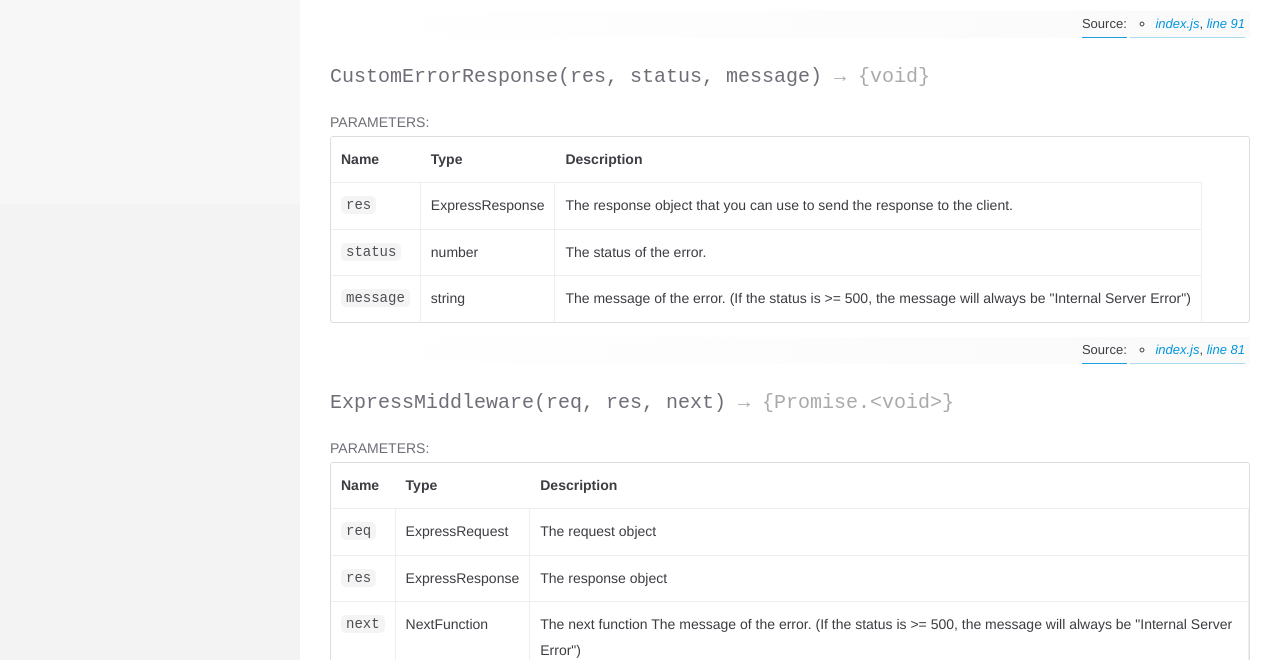
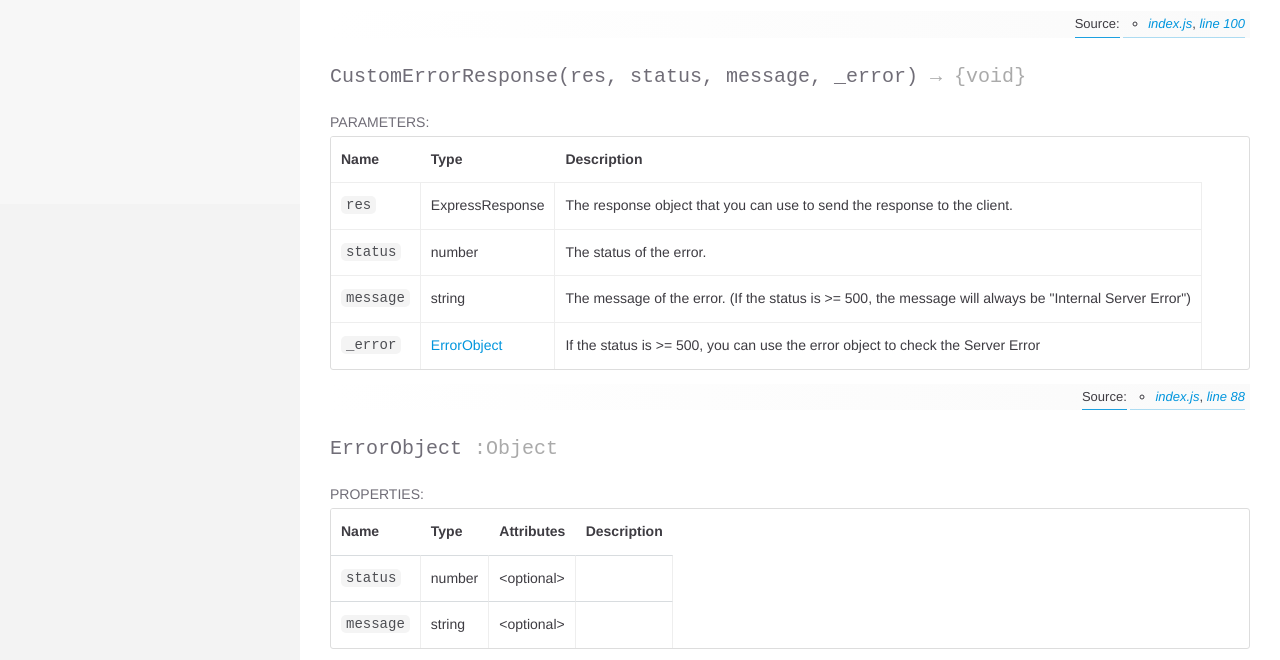
Before and after one commit to RaresAil/aet-oauth2, a website: page docs/module-OAuthServer.html in a window 1280 px wide. Shown: the part 639-1299 px from the top of the page. Drawn offline with nearby package versions, Linux system fonts and the light colour scheme; a web font is replaced by a local one.

Commit message:
feat(send server error to custom error handler)

```diff
--- a/docs/module-OAuthServer.html
+++ b/docs/module-OAuthServer.html
@@ -311,7 +311,7 @@
     <dd class="tag-source">
       <ul class="dummy">
         <li>
-          <a href="index.js.html">index.js</a>, <a href="index.js.html#line91">line 91</a>
+          <a href="index.js.html">index.js</a>, <a href="index.js.html#line100">line 100</a>
         </li>
       </ul>
     </dd>
@@ -350,7 +350,7 @@
       </svg>
     </a>
     <h4 class="name" id=".CustomErrorResponse">
-      <span class="type-signature"></span>CustomErrorResponse<span class="signature">(res, status, message)</span><span class="type-signature"> &rarr; {void}</span>
+      <span class="type-signature"></span>CustomErrorResponse<span class="signature">(res, status, message, _error)</span><span class="type-signature"> &rarr; {void}</span>
     </h4>
   </span>
 
@@ -473,9 +473,230 @@
       </tr>
 
 
+      <tr>
+
+          <td class="name"><code>_error</code></td>
+
+
+        <td class="type">
+
+
+    <span class="param-type">
+      <a href="module-OAuthServer.html#.ErrorObject">ErrorObject</a>
+    </span>
+
+
+
+
+
+        </td>
+
+
+
+
+
+        <td class="description last">
+          <p>If the status is &gt;= 500, you can use the error object to check the Server Error</p>
+
+        </td>
+      </tr>
+
+
   </tbody>
 </table>
 
+
+
+
+
+<dl class="details">
+
+
+
+
+
+
+
+
+
+
+
+
+
+
+
+
+
+
+
+
+
+
+
+
+
+
+    <dt class="tag-source">Source:</dt>
+    <dd class="tag-source">
+      <ul class="dummy">
+        <li>
+          <a href="index.js.html">index.js</a>, <a href="index.js.html#line88">line 88</a>
+        </li>
+      </ul>
+    </dd>
+
+
+
+
+
+
+
+</dl>
+
+
+
+
+
+
+
+
+
+
+
+
+
+
+
+
+
+
+
+
+  <span class='name-container'>
+    <a class="link-icon" href="#.ErrorObject">
+      <svg height="20" width="20" style="fill: black;">
+        <use xlink:href="#linkIcon"></use>
+      </svg>
+    </a>
+    <h4 class="name" id=".ErrorObject">
+      <span class="type-signature"></span>ErrorObject<span class="type-signature"> :Object</span>
+    </h4>
+  </span>
+
+
+
+
+
+
+
+
+
+
+
+
+
+
+  <h5 class="subsection-title">Properties:</h5>
+
+
+
+<table class="props">
+  <thead>
+    <tr>
+
+        <th>Name</th>
+
+
+      <th>Type</th>
+
+
+        <th>Attributes</th>
+
+
+
+
+      <th class="last">Description</th>
+    </tr>
+  </thead>
+
+  <tbody>
+
+
+    <tr>
+
+        <td class="name"><code>status</code></td>
+
+
+      <td class="type">
+
+
+    <span class="param-type">
+      number
+    </span>
+
+
+
+
+
+      </td>
+
+
+          <td class="attributes">
+
+              &lt;optional><br>
+
+
+
+          </td>
+
+
+
+
+        <td class="description last">
+
+          </td>
+    </tr>
+
+
+
+    <tr>
+
+        <td class="name"><code>message</code></td>
+
+
+      <td class="type">
+
+
+    <span class="param-type">
+      string
+    </span>
+
+
+
+
+
+      </td>
+
+
+          <td class="attributes">
+
+              &lt;optional><br>
+
+
+
+          </td>
+
+
+
+
+        <td class="description last">
+
+          </td>
+    </tr>
+
+
+  </tbody>
+</table>
 
 
 
@@ -941,7 +1162,7 @@ The message of the error. (If the status is &gt;= 500, the message will always b
     <dd class="tag-source">
       <ul class="dummy">
         <li>
-          <a href="index.js.html">index.js</a>, <a href="index.js.html#line98">line 98</a>
+          <a href="index.js.html">index.js</a>, <a href="index.js.html#line107">line 107</a>
         </li>
       </ul>
     </dd>
```
Also changed, not shown: docs/index.js.html (+13 -1 lines), docs/module-OAuthServer.OAuthServer.html (+4 -4 lines), src/index.ts (+25 -2 lines).
